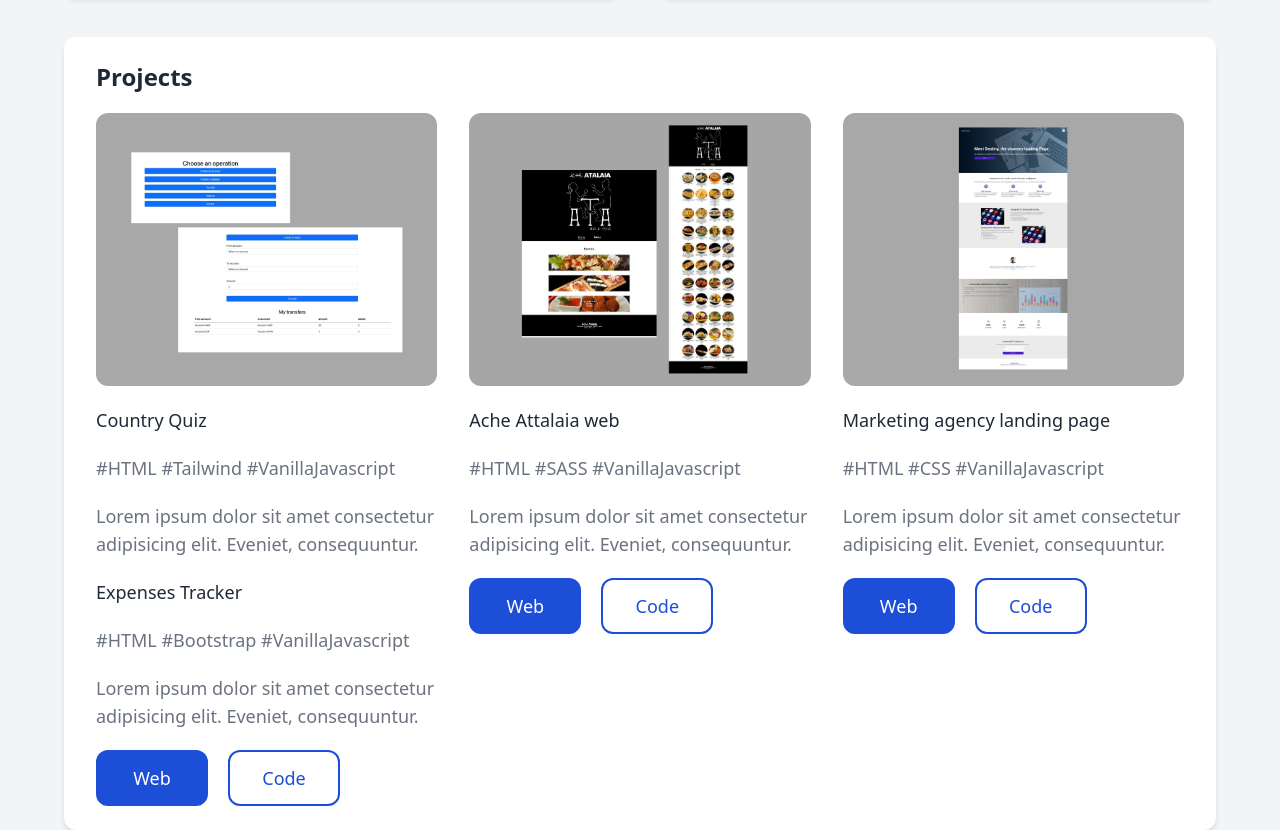
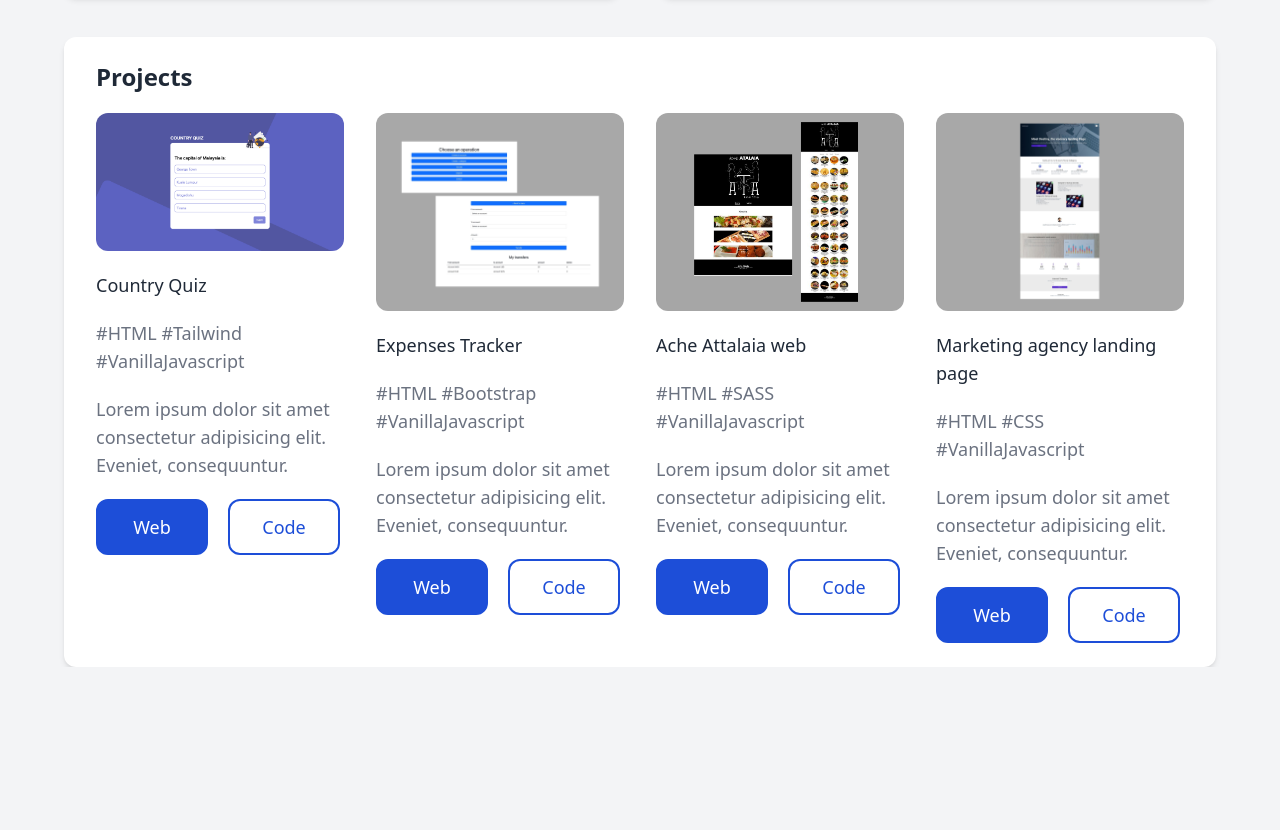
Before and after one commit to wendysp91/Portfolio, a website: page src/index.html in a window 1280 px wide. Shown: the part 991-1821 px from the top of the page. After the commit the page ends 1658 px from the top, so only its background shows below. Drawn offline with nearby package versions, Linux system fonts and the light colour scheme; files that its build step writes are made by us from their sources; files whose address does not match are found by name.

Commit message:
Fix Country Quiz project

```diff
--- a/src/index.html
+++ b/src/index.html
@@ -139,8 +139,7 @@
             <div class="lg:flex lg:space-x-8 lg:justify-between">
                 <article class="mb-10 lg:mb-0 lg:w-1/3">
                     <div class="logo lg:shrink-0 mr-8 mb-5 lg:mr-0">
-                        <img src="./Expenses Tracker.jpeg" alt="expenses tracker"
-                            class="rounded-xl h-50 w-full object-cover">
+                        <img src="./country-quiz.png" alt="Country Quiz" class="rounded-xl h-50 w-full object-cover">
                     </div>
                     <div class="single-project mb-5">
                         <h3 class="text-gray-800 mb-5">
@@ -148,6 +147,18 @@
                         </h3>
                         <p class="mb-5"><span>#HTML </span><span>#Tailwind </span><span>#VanillaJavascript </span></p>
                         <p>Lorem ipsum dolor sit amet consectetur adipisicing elit. Eveniet, consequuntur.</p>
+                    </div>
+                    <div class="flex mb-5 lg:mb-0">
+                        <a
+                            class="mr-5 rounded-xl bg-blue-700 text-white hover:bg-white hover:text-blue-700 border-solid border-2 border-blue-700 w-28 h-14 px-2 py-2 cursor-pointer flex justify-center items-center">Web</a>
+                        <a
+                            class="rounded-xl bg-white text-blue-700 hover:bg-blue-700 hover:text-white border-solid border-2 border-blue-700 w-28 h-14 cursor-pointer flex justify-center items-center">Code</a>
+                    </div>
+                </article>
+                <article class="mb-10 lg:mb-0 lg:w-1/3">
+                    <div class="logo lg:shrink-0 mr-8 mb-5 lg:mr-0">
+                        <img src="./Expenses Tracker.jpeg" alt="expenses tracker"
+                            class="rounded-xl h-50 w-full object-cover">
                     </div>
                     <div class="single-project mb-5">
                         <h3 class="text-gray-800 mb-5">
```
Also changed, not shown: public/index.html (+13 -2 lines), dist/index.html, public/country-quiz.png (added).
